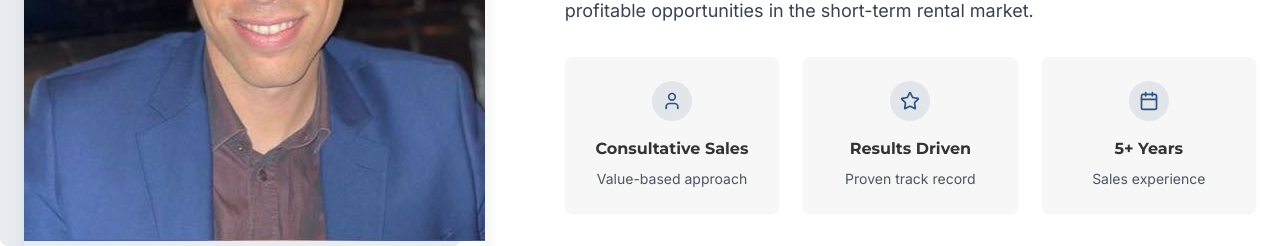
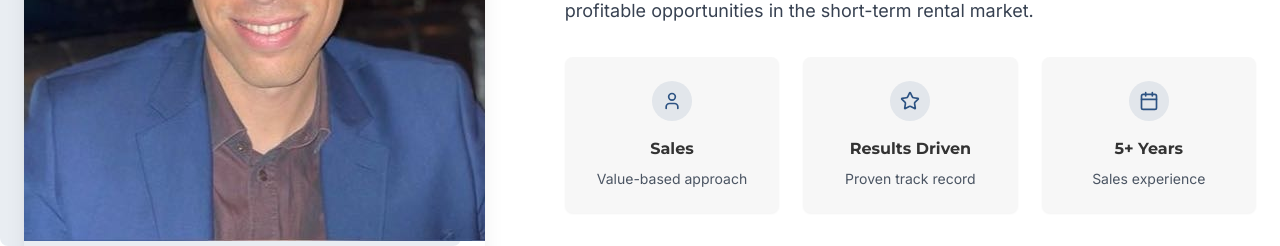
Before and after one commit to nrochet/niels-closer, a React (Vite) app: page / in a window 1280 px wide. Shown: the part 1240-1486 px from the top of the page. Built offline with nearby package versions, Linux system fonts and the light colour scheme.

Commit message:
Visual edit in Lovable
Edited UI in Lovable

```diff
--- a/src/components/AboutMe.tsx
+++ b/src/components/AboutMe.tsx
@@ -30,7 +30,7 @@ const AboutMe = () => {
                 <div className="w-10 h-10 bg-resume-blue/10 rounded-full flex items-center justify-center mb-4">
                   <User size={20} className="text-resume-blue" />
                 </div>
-                <h3 className="font-montserrat font-bold text-resume-charcoal">Consultative Sales</h3>
+                <h3 className="font-montserrat font-bold text-resume-charcoal">Sales</h3>
                 <p className="text-gray-600 text-center text-sm mt-2">Value-based approach</p>
               </div>
 
```
